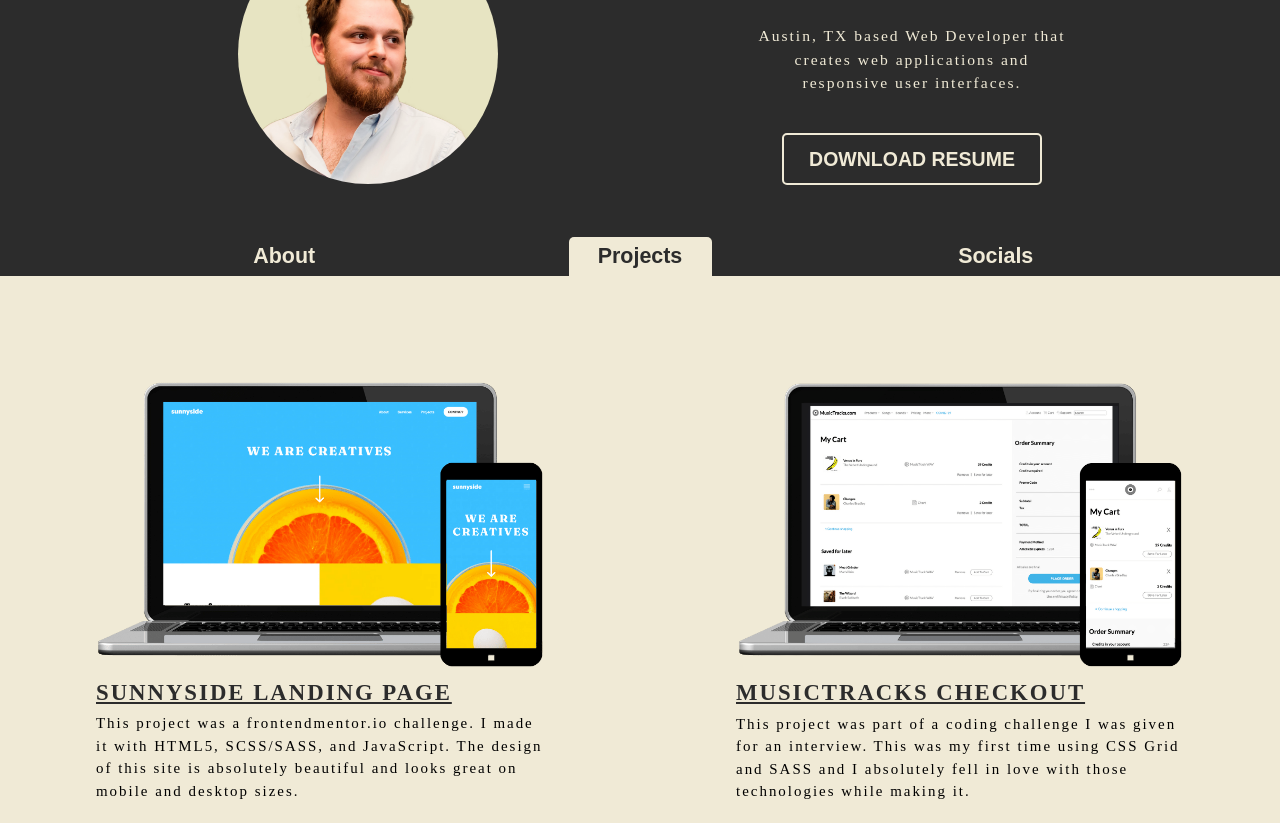
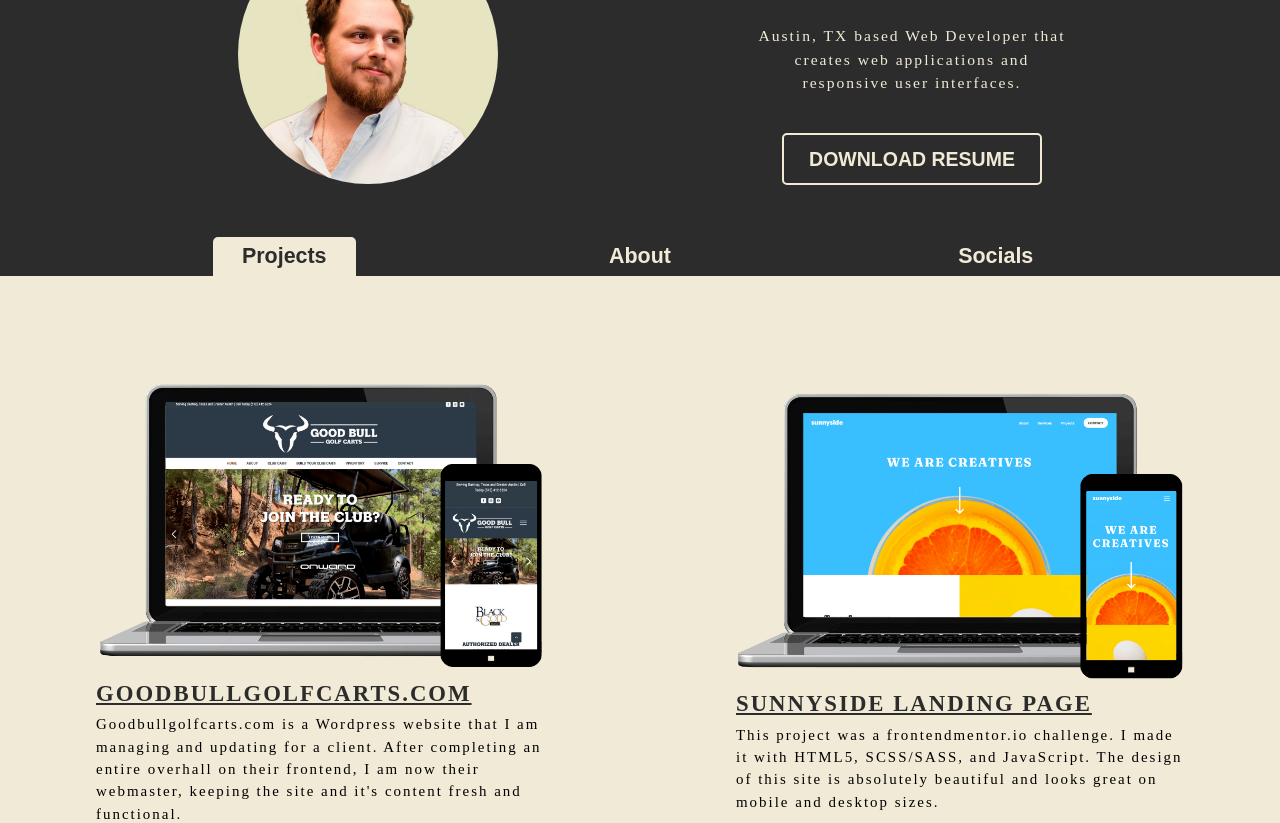
Before and after one commit to GraysonRayConnor/graysonPortfolio, a plain HTML site: page index.html in a window 1280 px wide. Shown: the part 129-952 px from the top of the page. Drawn offline with nearby package versions, Linux system fonts and the light colour scheme; no server answers; a web font is replaced by a local one.

Commit message:
goodbull added

```diff
--- a/index.html
+++ b/index.html
@@ -32,12 +32,24 @@
 			</div>
 		</header>
 		<div class="navbar">
+			<button class="tab is-active" data-switcher data-tab="2">Projects</button>
 			<button class="tab" data-switcher data-tab="1">About</button>
-			<button class="tab is-active" data-switcher data-tab="2">Projects</button>
 			<button class="tab" data-switcher data-tab="3">Socials</button>
 		</div>
 		<section data-page="2" class="projects-container page is-active">
 			<div class="projects">
+				<div class="project">
+					<a href="https://www.goodbullgolfcarts.com" target="_blank">
+						<img src="assets/project-thumb-10.png" alt="" />
+						<span>GOODBULLGOLFCARTS.COM</span>
+					</a>
+					<p>
+						Goodbullgolfcarts.com is a Wordpress website that I am managing and
+						updating for a client. After completing an entire overhall on their
+						frontend, I am now their webmaster, keeping the site and it's
+						content fresh and functional.
+					</p>
+				</div>
 				<div class="project">
 					<a href="https://sleepy-thompson-a64d2b.netlify.app/" target="_blank">
 						<img src="assets/project-thumb-9.png" alt="" />
```
Also changed, not shown: assets/project-thumb-10.png (added), 2 other files.
